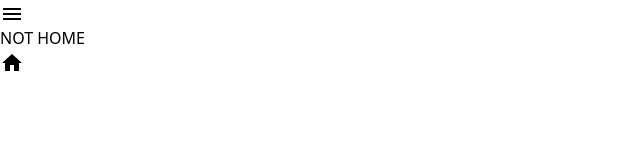
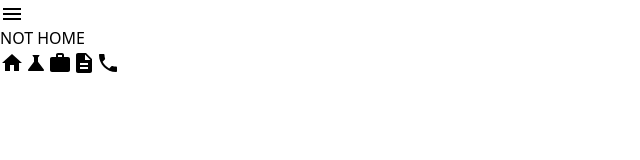
Before and after one commit to KingGift17/oviebazunuportfolio, a React (Vite) app: page / in a window 1280 px wide. Shown: the top 160 px of the page, without its empty margins (0-640 px from the left). Built offline with nearby package versions, Linux system fonts and the light colour scheme.

Commit message:
started homepage navbar

```diff
--- a/src/components/Sidebar.jsx
+++ b/src/components/Sidebar.jsx
@@ -63,9 +63,36 @@ const Sidebar = () => {
       )}
 
       <div className="md:block hidden fixed top-[25%] z-10">
-        <div>
-          <a href="Homepage" className="">
+        <div className="flex flex-col">
+          <a
+            href="Homepage"
+            className="rounded-full shadow-lg shadow-gray-500 bg-[#353278] text-[white] m-2 p-4 cursor-pointer hover:scale-110"
+          >
             <HomeIcon />
+          </a>
+          <a
+            href="Homepage"
+            className="rounded-full shadow-lg shadow-gray-500 bg-[#353278] text-[white] m-2 p-4 cursor-pointer hover:scale-110"
+          >
+            <ScienceIcon />
+          </a>
+          <a
+            href="Homepage"
+            className="rounded-full shadow-lg shadow-gray-500 bg-[#353278] text-[white] m-2 p-4 cursor-pointer hover:scale-110"
+          >
+            <WorkIcon />
+          </a>
+          <a
+            href="Homepage"
+            className="rounded-full shadow-lg shadow-gray-500 bg-[#353278] text-[white] m-2 p-4 cursor-pointer hover:scale-110"
+          >
+            <DescriptionIcon />
+          </a>
+          <a
+            href="Homepage"
+            className="rounded-full shadow-lg shadow-gray-500 bg-[#353278] text-[white] m-2 p-4 cursor-pointer hover:scale-110"
+          >
+            <PhoneIcon />
           </a>
         </div>
       </div>
```
